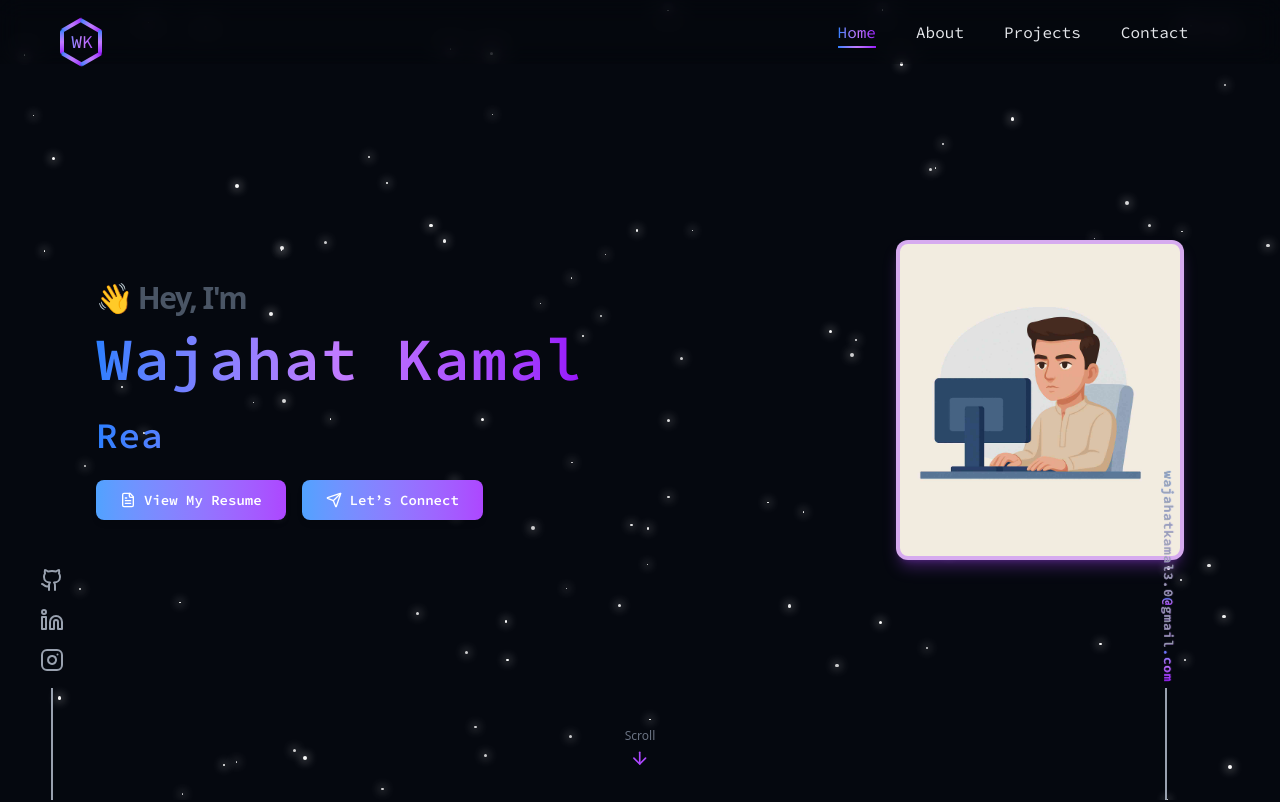
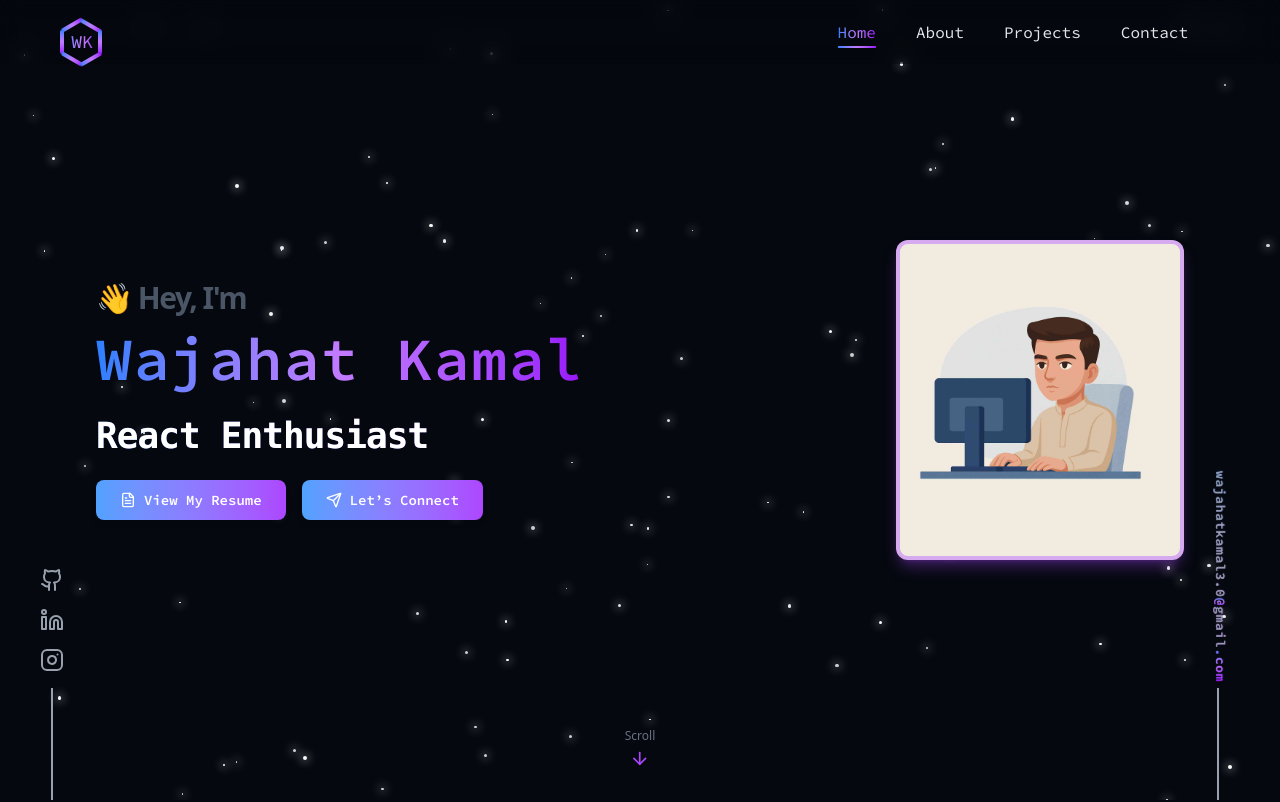
Before and after one commit to wajahat-kamal/Dev-Portfolio, a React (Vite) app: page / in a window 1280 px wide. Shown: the top 802 px of the page. Built offline with nearby package versions, Linux system fonts and the light colour scheme.

Commit message:
Add GSAP for animations, enhance TypingEffect component with customizable features, and update HeroSection and EmailSidebar for improved layout and functionality.

```diff
--- a/package.json
+++ b/package.json
@@ -14,6 +14,7 @@
     "@tailwindcss/vite": "^4.1.7",
     "class-variance-authority": "^0.7.1",
     "clsx": "^2.1.1",
+    "gsap": "^3.13.0",
     "lucide-react": "^0.511.0",
     "react": "^19.1.0",
     "react-dom": "^19.1.0",
--- a/src/components/EmailSidebar.jsx
+++ b/src/components/EmailSidebar.jsx
@@ -3,7 +3,7 @@ import React from "react";
 
 function EmailSidebar() {
   return (
-    <div className="fixed bottom-0 right-0 hidden lg:flex flex-col items-center z-50">
+    <div className="fixed bottom-0 -right-13 hidden lg:flex flex-col items-center z-50">
       {/* Rotated Email */}
       <a
         href="mailto:wajahatkamal3.0@gmail.com"
--- a/src/components/HeroSection.jsx
+++ b/src/components/HeroSection.jsx
@@ -35,11 +35,22 @@ const HeroSection = () => {
           {/* Typing Effect */}
           <div
             className="flex justify-center lg:justify-start
-                       text-[17px] sm:text-2xl md:text-4xl font-bold
-                       text-transparent bg-clip-text
-                       bg-gradient-to-r from-blue-500 via-purple-400 to-purple-600 fira-code tracking-wide"
+             text-base sm:text-xl md:text-3xl lg:text-4xl font-bold
+             text-transparent bg-clip-text
+             bg-gradient-to-r from-blue-500 via-purple-400 to-purple-600
+             font-mono tracking-wide"
           >
-            <TypingEffect />
+            <TypingEffect
+              text={[
+                "Full Stack Developer",
+                "React Enthusiast",
+                "JavaScript Coder",
+              ]}
+              typingSpeed={75}
+              pauseDuration={1500}
+              showCursor={true}
+              cursorCharacter="|"
+            />
           </div>
 
           <div className="flex flex-wrap items-center justify-center lg:justify-start gap-4 mt-6">
--- a/src/components/TypingEffect.jsx
+++ b/src/components/TypingEffect.jsx
@@ -1,36 +1,173 @@
-import React from "react";
-import Typewriter from "typewriter-effect";
+'use client';
 
-const TypingEffect = () => (
-  <Typewriter
-    options={{
-      strings: [
-        "Full Stack Developer",
-        "ReactJS Enthusiast",
-        "JavaScript Developer",
-        "MERN Stack Builder",
-      ],
-      autoStart: true,
-      loop: true,
-      cursor: "|",
-      delay: 65,
-      deleteSpeed: 50,
-      pauseFor: 2000,
-    }}
-    onInit={(typewriter) => {
-      typewriter
-        .changeDelay(65)
-        .typeString("Full Stack Developer")
-        .pauseFor(2000)
-        .deleteAll()
-        .typeString("JavaScript Developer")
-        .pauseFor(2000)
-        .deleteAll()
-        .typeString("Node.js Architect")
-        .pauseFor(2000)
-        .deleteAll();
-    }}
-  />
-);
+import { useEffect, useRef, useState, createElement, useMemo, useCallback } from 'react';
+import { gsap } from 'gsap';
+
+const TypingEffect = ({
+  text,
+  as: Component = 'div',
+  typingSpeed = 50,
+  initialDelay = 0,
+  pauseDuration = 2000,
+  deletingSpeed = 30,
+  loop = true,
+  className = '',
+  showCursor = true,
+  hideCursorWhileTyping = false,
+  cursorCharacter = '|',
+  cursorClassName = '',
+  cursorBlinkDuration = 0.5,
+  textColors = [],
+  variableSpeed,
+  onSentenceComplete,
+  startOnVisible = false,
+  reverseMode = false,
+  ...props
+}) => {
+  const [displayedText, setDisplayedText] = useState('');
+  const [currentCharIndex, setCurrentCharIndex] = useState(0);
+  const [isDeleting, setIsDeleting] = useState(false);
+  const [currentTextIndex, setCurrentTextIndex] = useState(0);
+  const [isVisible, setIsVisible] = useState(!startOnVisible);
+  const cursorRef = useRef(null);
+  const containerRef = useRef(null);
+
+  const textArray = useMemo(() => (Array.isArray(text) ? text : [text]), [text]);
+
+  const getRandomSpeed = useCallback(() => {
+    if (!variableSpeed) return typingSpeed;
+    const { min, max } = variableSpeed;
+    return Math.random() * (max - min) + min;
+  }, [variableSpeed, typingSpeed]);
+
+  const getCurrentTextColor = () => {
+    if (textColors.length === 0) return '#ffffff';
+    return textColors[currentTextIndex % textColors.length];
+  };
+
+  useEffect(() => {
+    if (!startOnVisible || !containerRef.current) return;
+
+    const observer = new IntersectionObserver(
+      entries => {
+        entries.forEach(entry => {
+          if (entry.isIntersecting) {
+            setIsVisible(true);
+          }
+        });
+      },
+      { threshold: 0.1 }
+    );
+
+    observer.observe(containerRef.current);
+    return () => observer.disconnect();
+  }, [startOnVisible]);
+
+  useEffect(() => {
+    if (showCursor && cursorRef.current) {
+      gsap.set(cursorRef.current, { opacity: 1 });
+      gsap.to(cursorRef.current, {
+        opacity: 0,
+        duration: cursorBlinkDuration,
+        repeat: -1,
+        yoyo: true,
+        ease: 'power2.inOut'
+      });
+    }
+  }, [showCursor, cursorBlinkDuration]);
+
+  useEffect(() => {
+    if (!isVisible) return;
+
+    let timeout;
+
+    const currentText = textArray[currentTextIndex];
+    const processedText = reverseMode ? currentText.split('').reverse().join('') : currentText;
+
+    const executeTypingAnimation = () => {
+      if (isDeleting) {
+        if (displayedText === '') {
+          setIsDeleting(false);
+          if (currentTextIndex === textArray.length - 1 && !loop) {
+            return;
+          }
+
+          if (onSentenceComplete) {
+            onSentenceComplete(textArray[currentTextIndex], currentTextIndex);
+          }
+
+          setCurrentTextIndex(prev => (prev + 1) % textArray.length);
+          setCurrentCharIndex(0);
+          timeout = setTimeout(() => {}, pauseDuration);
+        } else {
+          timeout = setTimeout(() => {
+            setDisplayedText(prev => prev.slice(0, -1));
+          }, deletingSpeed);
+        }
+      } else {
+        if (currentCharIndex < processedText.length) {
+          timeout = setTimeout(
+            () => {
+              setDisplayedText(prev => prev + processedText[currentCharIndex]);
+              setCurrentCharIndex(prev => prev + 1);
+            },
+            variableSpeed ? getRandomSpeed() : typingSpeed
+          );
+        } else if (textArray.length > 1) {
+          timeout = setTimeout(() => {
+            setIsDeleting(true);
+          }, pauseDuration);
+        }
+      }
+    };
+
+    if (currentCharIndex === 0 && !isDeleting && displayedText === '') {
+      timeout = setTimeout(executeTypingAnimation, initialDelay);
+    } else {
+      executeTypingAnimation();
+    }
+
+    return () => clearTimeout(timeout);
+    // eslint-disable-next-line react-hooks/exhaustive-deps
+  }, [
+    currentCharIndex,
+    displayedText,
+    isDeleting,
+    typingSpeed,
+    deletingSpeed,
+    pauseDuration,
+    textArray,
+    currentTextIndex,
+    loop,
+    initialDelay,
+    isVisible,
+    reverseMode,
+    variableSpeed,
+    onSentenceComplete
+  ]);
+
+  const shouldHideCursor =
+    hideCursorWhileTyping && (currentCharIndex < textArray[currentTextIndex].length || isDeleting);
+
+  return createElement(
+    Component,
+    {
+      ref: containerRef,
+      className: `inline-block whitespace-pre-wrap tracking-tight ${className}`,
+      ...props
+    },
+    <span className="inline" style={{ color: getCurrentTextColor() }}>
+      {displayedText}
+    </span>,
+    showCursor && (
+      <span
+        ref={cursorRef}
+        className={`ml-1 inline-block opacity-100 ${shouldHideCursor ? 'hidden' : ''} ${cursorClassName}`}
+      >
+        {cursorCharacter}
+      </span>
+    )
+  );
+};
 
 export default TypingEffect;
```
Also changed, not shown: 1 other file (tests, documents, lock files or other folders).
